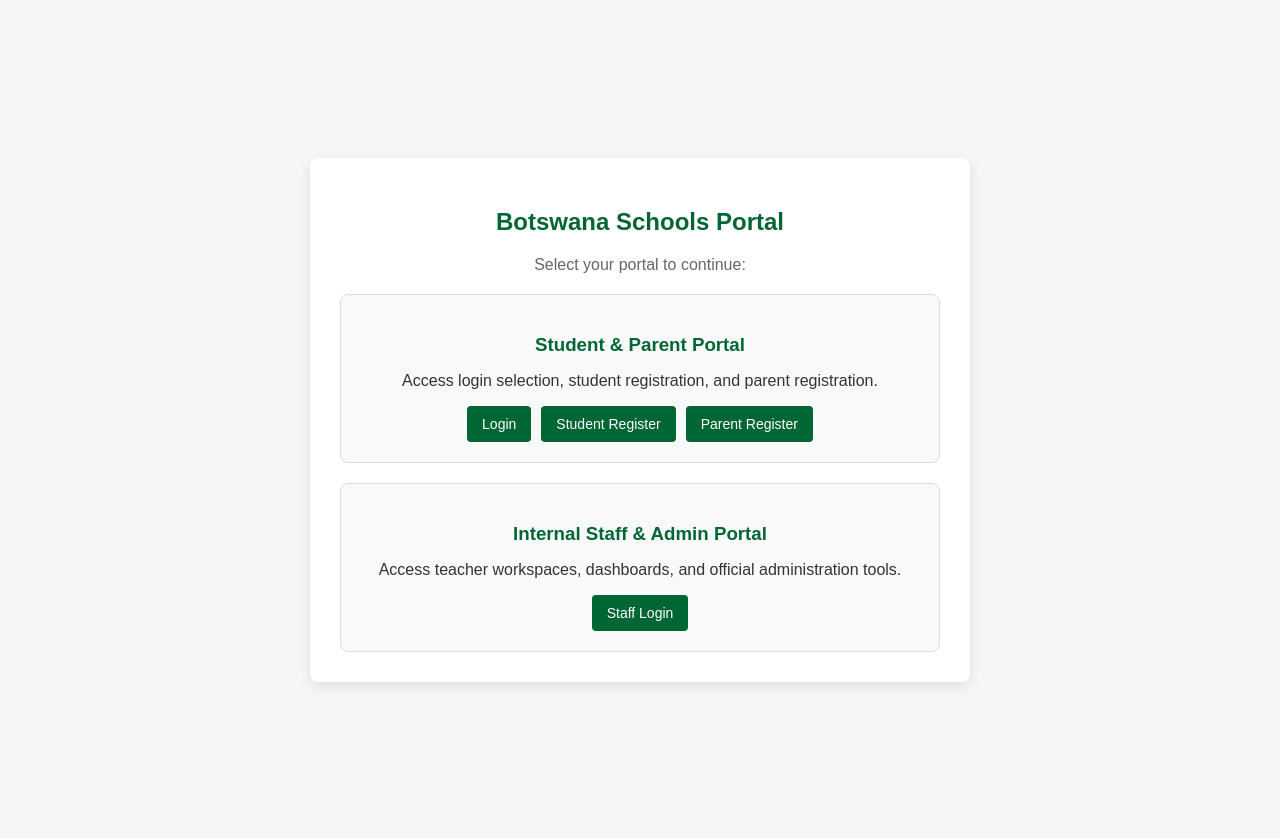
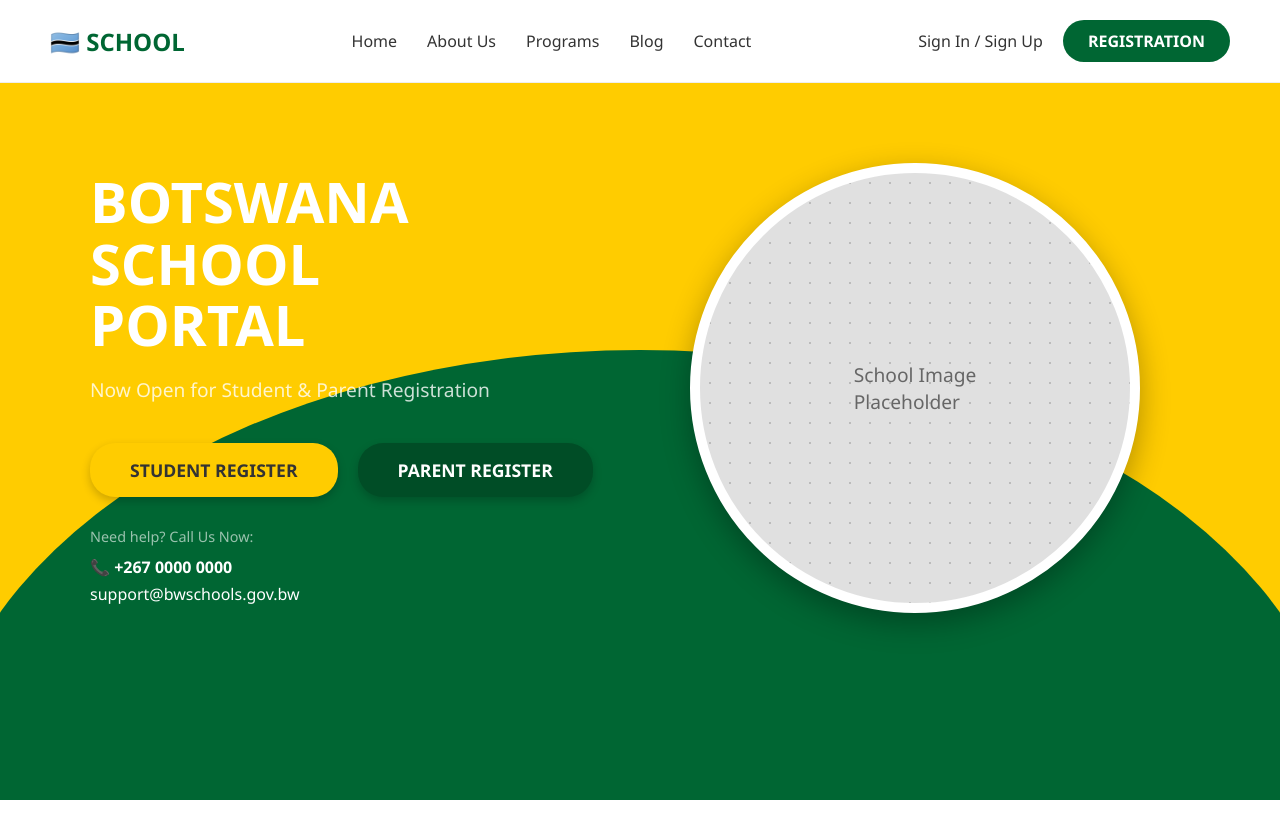
Before and after one commit to raymondleshmalesela-lang/botswana-schools-portal, a website: page public/index.html in a window 1280 px wide. After the commit the page ends 800 px from the top, so only its background shows below. Drawn offline with Linux system fonts and the light colour scheme.

Commit message:
Apply professional homepage design using Botswana theme

```diff
--- a/public/index.html
+++ b/public/index.html
@@ -3,83 +3,61 @@
   <head>
     <meta charset="UTF-8" />
     <meta name="viewport" content="width=device-width, initial-scale=1.0" />
-    <title>Botswana Schools Portal - Home</title>
-    <link rel="stylesheet" href="style.css" />
-    <style>
-      .portal-grid {
-        display: grid;
-        gap: 20px;
-        margin-top: 20px;
-      }
-      .portal-card {
-        border: 1px solid #ddd;
-        padding: 20px;
-        border-radius: 8px;
-        background: #f9f9f9;
-        text-align: center;
-      }
-      .portal-card h3 {
-        margin-bottom: 10px;
-        color: #006633;
-      }
-      .btn-group {
-        display: flex;
-        gap: 10px;
-        justify-content: center;
-        margin-top: 15px;
-        flex-wrap: wrap;
-      }
-      .btn-portal {
-        padding: 10px 15px;
-        background-color: #006633;
-        color: white;
-        text-decoration: none;
-        border-radius: 4px;
-        font-size: 14px;
-      }
-      .btn-portal:hover {
-        background-color: #004d26;
-      }
-    </style>
+    <title>Botswana Schools Portal - Welcome</title>
+    <link rel="stylesheet" href="landing-style.css" />
   </head>
   <body>
-    <div class="container" style="max-width: 600px">
-      <h2>Botswana Schools Portal</h2>
-      <p style="text-align: center; color: #666">
-        Select your portal to continue:
-      </p>
+    <header>
+      <a href="index.html" class="logo">🇧🇼 SCHOOL</a>
+      <nav>
+        <ul class="nav-links">
+          <li><a href="#">Home</a></li>
+          <li><a href="#">About Us</a></li>
+          <li><a href="#">Programs</a></li>
+          <li><a href="#">Blog</a></li>
+          <li><a href="#">Contact</a></li>
+        </ul>
+      </nav>
+      <div class="header-auth">
+        <a href="public-login.html" class="sign-in">Sign In / Sign Up</a>
+        <a href="student-registration.html" class="btn-register"
+          >REGISTRATION</a
+        >
+      </div>
+    </header>
 
-      <div class="portal-grid">
-        <!-- Student & Parent Section -->
-        <div class="portal-card">
-          <h3>Student & Parent Portal</h3>
-          <p>
-            Access login selection, student registration, and parent
-            registration.
-          </p>
-          <div class="btn-group">
-            <a href="public-login.html" class="btn-portal">Login</a>
-            <a href="student-registration.html" class="btn-portal"
-              >Student Register</a
+    <section class="hero">
+      <div class="hero-wave"></div>
+      <div class="hero-content">
+        <div class="hero-text">
+          <h1>BOTSWANA<br />SCHOOL<br />PORTAL</h1>
+          <p class="subtext">Now Open for Student & Parent Registration</p>
+
+          <div class="hero-buttons">
+            <a href="student-registration.html" class="btn-enroll"
+              >STUDENT REGISTER</a
             >
-            <a href="parent-registration.html" class="btn-portal"
-              >Parent Register</a
+            <a
+              href="parent-registration.html"
+              class="btn-enroll"
+              style="background-color: #004d26; color: white"
+              >PARENT REGISTER</a
             >
+          </div>
+
+          <p>Need help? Call Us Now:</p>
+          <div class="contact-info">
+            <strong>📞 +267 0000 0000</strong>
+            <span>support@bwschools.gov.bw</span>
           </div>
         </div>
 
-        <!-- Staff & Admin Section -->
-        <div class="portal-card">
-          <h3>Internal Staff & Admin Portal</h3>
-          <p>
-            Access teacher workspaces, dashboards, and official administration
-            tools.
-          </p>
-          <div class="btn-group">
-            <a href="admin-login.html" class="btn-portal">Staff Login</a>
+        <div class="hero-image-container">
+          <div class="placeholder-image">
+            <span>School Image<br />Placeholder</span>
           </div>
         </div>
       </div>
-    </div>
+    </section>
   </body>
 </html>
--- /dev/null
+++ b/public/public/landing-style.css
@@ -0,0 +1,192 @@
+/* landing-style.css */
+
+/* Root Variables - Using your Botswana theme colours */
+:root {
+  --primary-dark: #006633; /* Botswana Green */
+  --primary-light: #ffcc00; /* Botswana Yellow */
+  --white: #ffffff;
+  --text-dark: #333333;
+  --text-light: #666666;
+}
+
+* {
+  margin: 0;
+  padding: 0;
+  box-sizing: border-box;
+}
+
+body {
+  font-family: "Segoe UI", Tahoma, Geneva, Verdana, sans-serif;
+  overflow-x: hidden;
+  min-height: 100vh;
+  display: flex;
+  flex-direction: column;
+}
+
+/* --- Header --- */
+header {
+  background-color: var(--white);
+  padding: 20px 50px;
+  display: flex;
+  justify-content: space-between;
+  align-items: center;
+  border-bottom: 1px solid #eee;
+}
+
+.logo {
+  font-size: 1.5rem;
+  font-weight: bold;
+  color: var(--primary-dark);
+  text-decoration: none;
+}
+
+.nav-links {
+  display: flex;
+  gap: 30px;
+  list-style: none;
+}
+
+.nav-links a {
+  text-decoration: none;
+  color: var(--text-dark);
+  font-weight: 500;
+  transition: color 0.3s;
+}
+
+.nav-links a:hover {
+  color: var(--primary-dark);
+}
+
+.header-auth {
+  display: flex;
+  gap: 20px;
+  align-items: center;
+}
+
+.sign-in {
+  color: var(--text-dark);
+  text-decoration: none;
+  font-weight: 500;
+}
+
+.btn-register {
+  background-color: var(--primary-dark);
+  color: var(--white);
+  padding: 10px 25px;
+  border-radius: 25px;
+  text-decoration: none;
+  font-weight: 600;
+  transition: background-color 0.3s;
+}
+
+.btn-register:hover {
+  background-color: #004d26;
+}
+
+/* --- Hero Section with Wave --- */
+.hero {
+  flex: 1;
+  position: relative;
+  background-color: var(--primary-light); /* Yellow Top */
+  padding-top: 80px;
+  overflow: hidden;
+}
+
+/* The Wave Shape (made with pseudo-elements) */
+.hero-wave {
+  position: absolute;
+  bottom: 0;
+  left: 0;
+  width: 100%;
+  height: 450px;
+  background-color: var(--primary-dark); /* Dark Blue/Green Bottom */
+  border-top-left-radius: 50% 100%;
+  border-top-right-radius: 50% 100%;
+  transform: scaleX(1.1);
+  z-index: 1;
+}
+
+.hero-content {
+  position: relative;
+  z-index: 2;
+  display: grid;
+  grid-template-columns: 1fr 1fr;
+  align-items: center;
+  max-width: 1200px;
+  margin: 0 auto;
+  padding: 0 50px 100px 50px;
+  height: 100%;
+}
+
+.hero-text h1 {
+  font-size: 3.5rem;
+  color: var(--white);
+  line-height: 1.1;
+  margin-bottom: 20px;
+}
+
+.hero-text p.subtext {
+  color: rgba(255, 255, 255, 0.8);
+  font-size: 1.2rem;
+  margin-bottom: 40px;
+}
+
+.hero-buttons {
+  display: flex;
+  gap: 20px;
+  margin-bottom: 30px;
+}
+
+.btn-enroll {
+  background-color: var(--primary-light);
+  color: var(--text-dark);
+  padding: 15px 40px;
+  border-radius: 25px;
+  text-decoration: none;
+  font-weight: 700;
+  font-size: 1.1rem;
+  box-shadow: 0 4px 10px rgba(0, 0, 0, 0.2);
+}
+
+.btn-enroll:hover {
+  background-color: #ffe066;
+}
+
+.hero-text p {
+  color: rgba(255, 255, 255, 0.6);
+  font-size: 0.9rem;
+  margin-bottom: 10px;
+}
+
+.contact-info {
+  color: var(--white);
+  font-size: 1rem;
+}
+
+.contact-info strong {
+  display: block;
+  margin-bottom: 5px;
+}
+
+/* Right side: The Placeholder Image Container */
+.hero-image-container {
+  display: flex;
+  justify-content: center;
+  align-items: center;
+}
+
+.placeholder-image {
+  width: 450px;
+  height: 450px;
+  background-color: #e0e0e0; /* Light Grey background */
+  border-radius: 50%;
+  border: 10px solid var(--white);
+  display: flex;
+  justify-content: center;
+  align-items: center;
+  color: var(--text-light);
+  font-size: 1.2rem;
+  box-shadow: 0 10px 30px rgba(0, 0, 0, 0.3);
+  background-image: radial-gradient(#bbb 1px, transparent 1px);
+  background-size: 20px 20px; /* Makes the checkerboard/dot pattern */
+}
```
